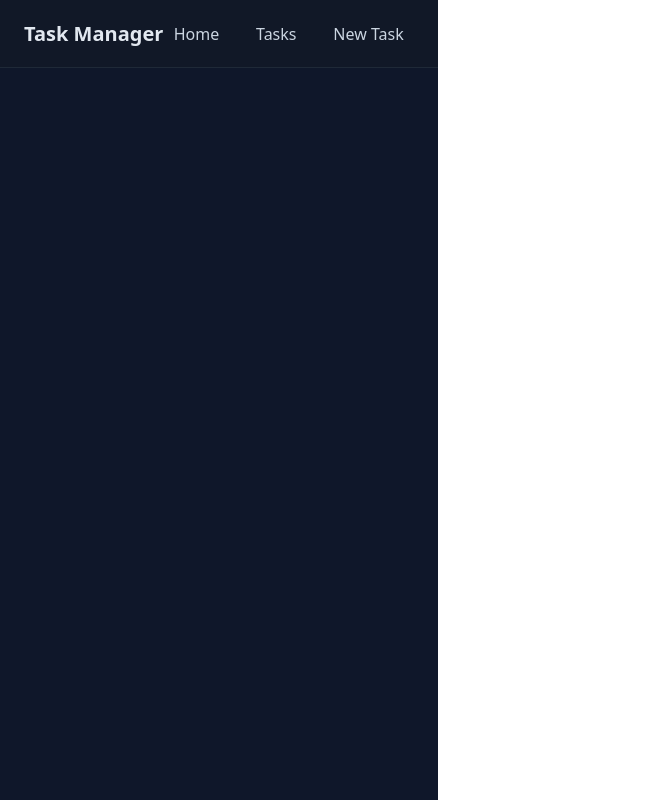
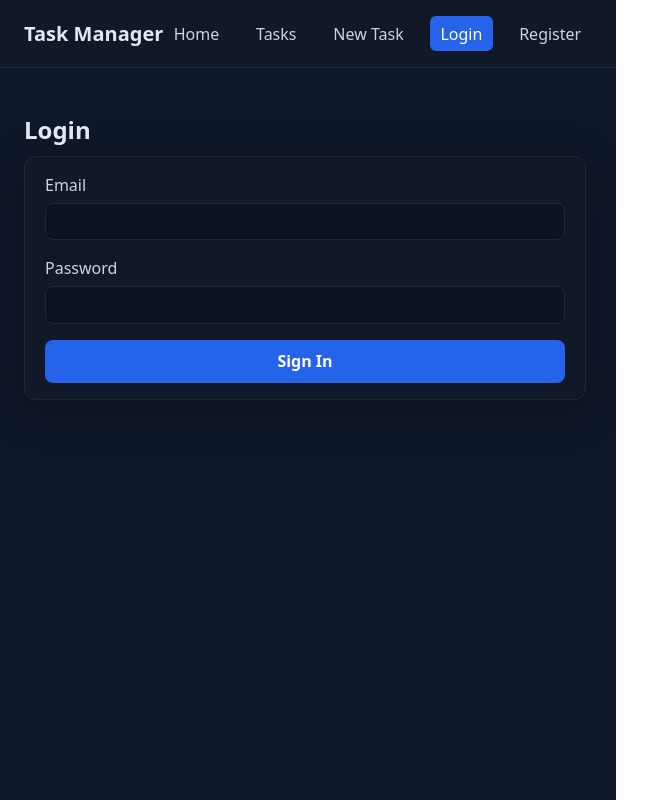
Before and after one commit to jithmi-Nawanjana/Cloud-Native-Task-Management-System, a React app in the folder frontend/: page /login in a window 1280 px wide. Shown: the whole page, without its empty margins (0-655 px from the left). Built offline with nearby package versions, Linux system fonts and the light colour scheme; the HTML template or start-up script is replaced by a standard one.

Commit message:
added frontend-login/register page

```diff
--- a/frontend/src/App.css
+++ b/frontend/src/App.css
@@ -63,3 +63,58 @@
 .page p {
   color: #cbd5e1;
 }
+
+.card {
+  background: #111827;
+  border: 1px solid #1f2937;
+  border-radius: 0.75rem;
+  padding: 1rem 1.25rem;
+  box-shadow: 0 10px 40px rgba(0, 0, 0, 0.25);
+  max-width: 520px;
+}
+
+.form {
+  display: flex;
+  flex-direction: column;
+  gap: 1rem;
+}
+
+.form-group {
+  display: flex;
+  flex-direction: column;
+  gap: 0.35rem;
+  color: #cbd5e1;
+}
+
+.form-group input {
+  background: #0b1221;
+  border: 1px solid #1f2937;
+  color: #e2e8f0;
+  padding: 0.65rem 0.75rem;
+  border-radius: 0.5rem;
+  outline: none;
+}
+
+.form-group input:focus {
+  border-color: #2563eb;
+  box-shadow: 0 0 0 3px rgba(37, 99, 235, 0.25);
+}
+
+button.primary {
+  background: #2563eb;
+  color: #fff;
+  border: none;
+  border-radius: 0.5rem;
+  padding: 0.65rem 0.9rem;
+  cursor: pointer;
+  font-weight: 600;
+  transition: background-color 150ms ease, transform 150ms ease;
+}
+
+button.primary:hover {
+  background: #1d4ed8;
+}
+
+button.primary:active {
+  transform: translateY(1px);
+}
--- a/frontend/src/App.jsx
+++ b/frontend/src/App.jsx
@@ -2,6 +2,8 @@
 import Home from './pages/Home.jsx'
 import TaskList from './pages/TaskList.jsx'
 import TaskCreate from './pages/TaskCreate.jsx'
+import Login from './pages/Login.jsx'
+import Register from './pages/Register.jsx'
 import './App.css'
 
 function App() {
@@ -15,6 +17,8 @@
           </NavLink>
           <NavLink to="/tasks">Tasks</NavLink>
           <NavLink to="/tasks/new">New Task</NavLink>
+          <NavLink to="/login">Login</NavLink>
+          <NavLink to="/register">Register</NavLink>
         </nav>
       </header>
 
@@ -23,6 +27,8 @@
           <Route path="/" element={<Home />} />
           <Route path="/tasks" element={<TaskList />} />
           <Route path="/tasks/new" element={<TaskCreate />} />
+          <Route path="/login" element={<Login />} />
+          <Route path="/register" element={<Register />} />
         </Routes>
       </main>
     </div>
--- /dev/null
+++ b/frontend/src/pages/Login.jsx
@@ -0,0 +1,45 @@
+import { useState } from 'react'
+
+function Login() {
+  const [email, setEmail] = useState('')
+  const [password, setPassword] = useState('')
+
+  const handleSubmit = (event) => {
+    event.preventDefault()
+    // TODO: wire to backend auth endpoint
+    console.log('Login', { email, password })
+  }
+
+  return (
+    <div className="page">
+      <h2>Login</h2>
+      <div className="card">
+        <form className="form" onSubmit={handleSubmit}>
+          <label className="form-group">
+            <span>Email</span>
+            <input
+              type="email"
+              value={email}
+              onChange={(e) => setEmail(e.target.value)}
+              required
+            />
+          </label>
+          <label className="form-group">
+            <span>Password</span>
+            <input
+              type="password"
+              value={password}
+              onChange={(e) => setPassword(e.target.value)}
+              required
+            />
+          </label>
+          <button type="submit" className="primary">
+            Sign In
+          </button>
+        </form>
+      </div>
+    </div>
+  )
+}
+
+export default Login
--- /dev/null
+++ b/frontend/src/pages/Register.jsx
@@ -0,0 +1,55 @@
+import { useState } from 'react'
+
+function Register() {
+  const [name, setName] = useState('')
+  const [email, setEmail] = useState('')
+  const [password, setPassword] = useState('')
+
+  const handleSubmit = (event) => {
+    event.preventDefault()
+    // TODO: wire to backend registration endpoint
+    console.log('Register', { name, email, password })
+  }
+
+  return (
+    <div className="page">
+      <h2>Create Account</h2>
+      <div className="card">
+        <form className="form" onSubmit={handleSubmit}>
+          <label className="form-group">
+            <span>Name</span>
+            <input
+              type="text"
+              value={name}
+              onChange={(e) => setName(e.target.value)}
+              required
+            />
+          </label>
+          <label className="form-group">
+            <span>Email</span>
+            <input
+              type="email"
+              value={email}
+              onChange={(e) => setEmail(e.target.value)}
+              required
+            />
+          </label>
+          <label className="form-group">
+            <span>Password</span>
+            <input
+              type="password"
+              value={password}
+              onChange={(e) => setPassword(e.target.value)}
+              required
+            />
+          </label>
+          <button type="submit" className="primary">
+            Register
+          </button>
+        </form>
+      </div>
+    </div>
+  )
+}
+
+export default Register
```
